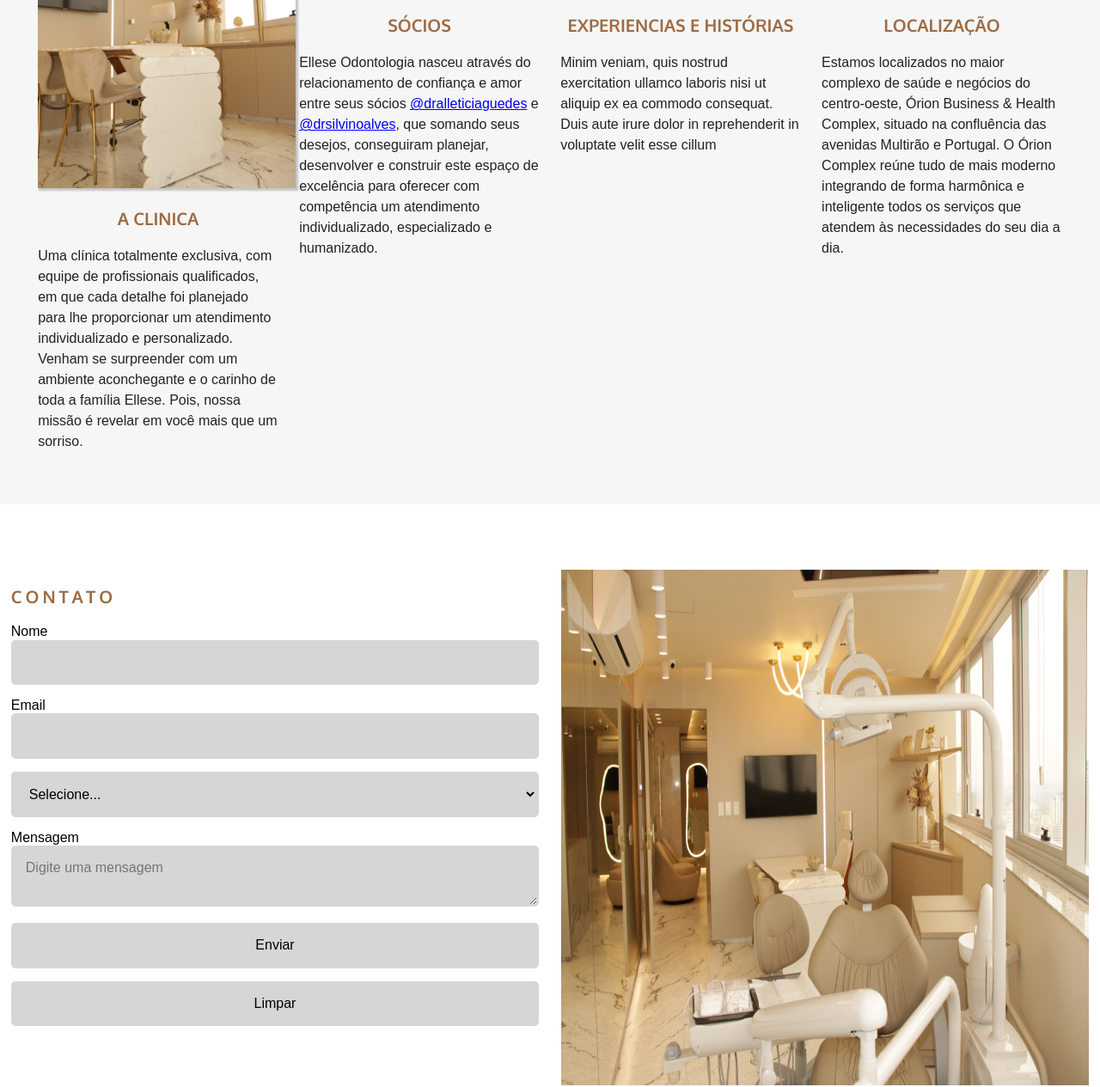
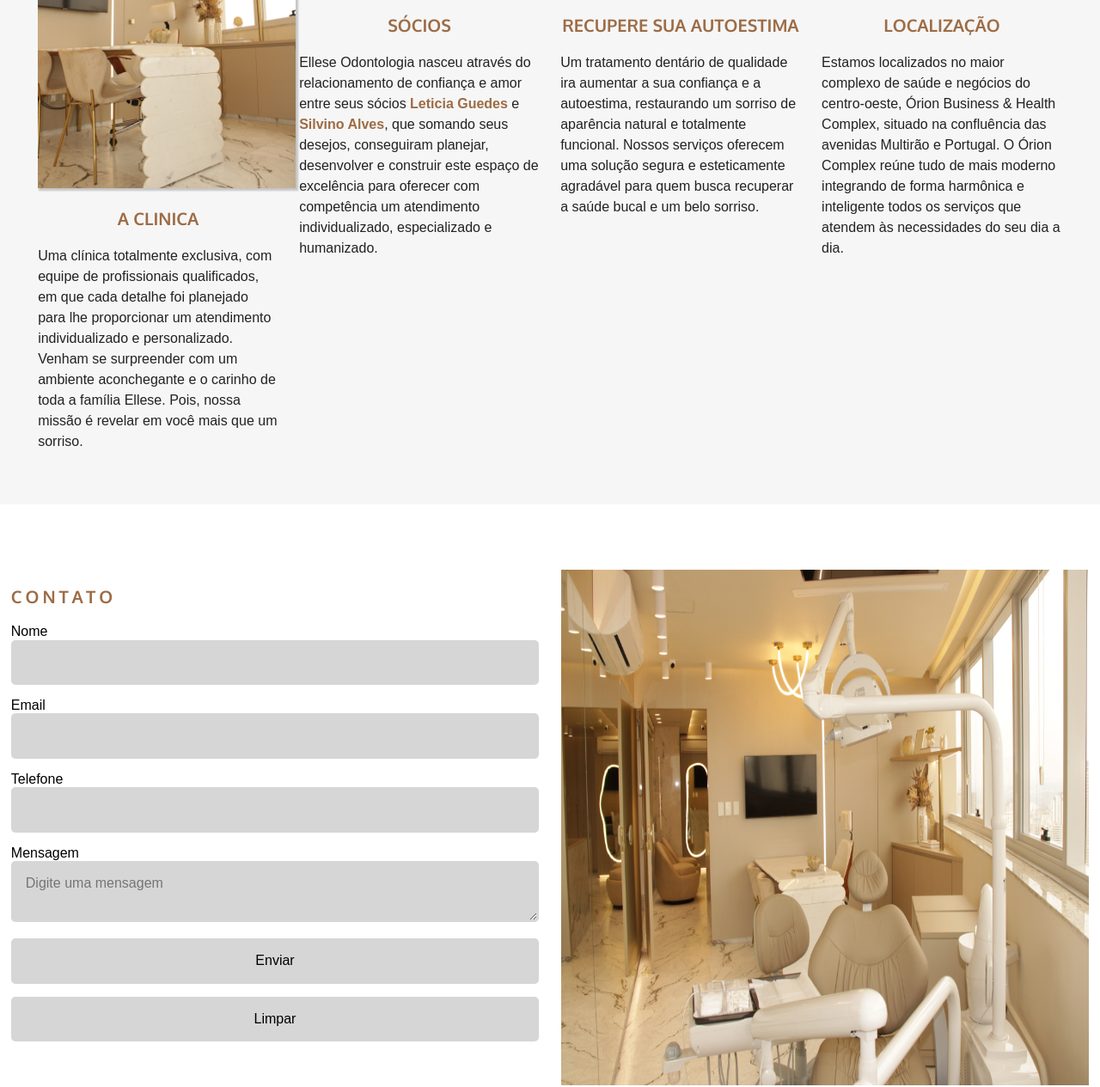
Before and after one commit to heitorgf/ProjetoEllise, a plain HTML site: page index.html in a window 1280 px wide. Shown: the part 2056-3321 px from the top of the page at 86% size. Drawn offline with Linux system fonts and the light colour scheme; files whose address does not match are found by name.

Commit message:
formulario pronto

```diff
--- a/css/main.css
+++ b/css/main.css
@@ -18,7 +18,7 @@ text-align: center;
 }
 .content-about{
     height: fit-content;
-    background-color: #cac0b6;
+    background-color: #f6f6f6;
 
 }
 .content-about .button {
@@ -183,7 +183,16 @@ text-align: center;
 .main-content {
     padding: 2em;
 }
+.middle-content-decoration a{
+    text-decoration: none;
+    color: #9D6C45;
 
+}
+.middle-content-decoration a:hover{
+
+    color: #EBDEC5;
+
+}
 .main-content p {
     line-height: 1.5;
 }
@@ -226,7 +235,7 @@ text-align: center;
     color: #83969f;
     text-align: center;
     padding-bottom: 2em;
-    height: 350px;
+    height: 370px;
 }
 
 .final-menushare {
@@ -291,7 +300,13 @@ input[type="radio"],
 input[type="checkbox"] {
     width: auto;
 }
-
+.final-link a{
+    color: gray;
+    text-decoration: none;
+}
+.final-link a:hover{
+    color: rgb(173, 172, 172);
+}
  @media screen and (min-width: 0) {
 
     .bside-1 {
--- a/index.html
+++ b/index.html
@@ -118,9 +118,9 @@
         <article class="col-1-4">
             <span><img src="images/thumbs/IMG_9804.JPG" width="300px" alt=""></span>
             <h3 class="middle-content-title"> Sócios</h3>
-            <p> Ellese Odontologia nasceu através do relacionamento de confiança e amor entre seus sócios
-                <a href="https://www.instagram.com/dralleticiaguedes/">@dralleticiaguedes</a> e <a
-                    href="https://www.instagram.com/drsilvinoalves/">@drsilvinoalves</a>, que
+            <p class="middle-content-decoration"> Ellese Odontologia nasceu através do relacionamento de confiança e amor entre seus sócios
+                <a href="https://www.instagram.com/dralleticiaguedes/"><strong>Leticia Guedes</strong></a> e <a
+                    href="https://www.instagram.com/drsilvinoalves/"><strong>Silvino Alves</strong></a>, que
                 somando seus desejos, conseguiram planejar, desenvolver e
                 construir este espaço de excelência para oferecer com competência um atendimento individualizado,
                 especializado e humanizado.
@@ -129,10 +129,10 @@
         <article class="col-1-4">
             <span><img src="images/thumbs/IMG_2562.JPG" width="300px" alt=""></span>
             <h3 class="middle-content-title">
-                Experiencias e histórias</h3>
-            <p> Minim veniam, quis nostrud exercitation ullamco laboris nisi ut aliquip ex ea commodo consequat. Duis
-                aute irure
-                dolor in reprehenderit in voluptate velit esse cillum
+                Recupere sua autoestima</h3>
+            <p> Um tratamento dentário de qualidade ira aumentar a sua confiança e a autoestima, restaurando um sorriso
+                de aparência natural e totalmente funcional. Nossos serviços oferecem uma solução segura e esteticamente
+                agradável para quem busca recuperar a saúde bucal e um belo sorriso.
             </p>
         </article>
         <article class="col-1-4">
@@ -154,26 +154,21 @@
         <div id="contato-id">
 
             <div class="col-1-2">
-                <form>
+                <form action="https://api.staticforms.xyz/submit" method="post">
                     <h3 class="main-content-title">Contato</h3>
                     <label for="name">Nome</label>
-                    <input type="text" name="nome" id="nome">
+                    <input type="text" name="name" id="nome" autocomplete="off">
                     <label for="name">Email</label>
-                    <input type="email" name="email" id="email">
-                    <select>
-                        <option value="0">Selecione... </option>
-                        <option value="1">Consulta</option>
-                        <option value="2">Retorno</option>
-                        <option value="3">Cirurgia</option>
-                        <option value="4">Implante</option>
-                        <option value="5">Lentes de contato dentais</option>
-                    </select>
-
-                    <label for="msg">Mensagem </label>
-                    <textarea placeholder="Digite uma mensagem" name="msg" id="msg"></textarea>
+                    <input type="email" name="email" id="email" autocomplete="off">
+                    <label for="phone">Telefone</label>
+                    <input type="text" name="phone" id="phone" autocomplete="off">
+                    <label for="message">Mensagem </label>
+                    <textarea placeholder="Digite uma mensagem" name="message" id="message"></textarea>
                     <input type="submit" class="button-default button-default-big" value="Enviar">
                     <input type="reset" class="button-default button-default-stroke button-default-big" value="Limpar">
 
+                    <input type="hidden" name="accessKey" value="f51b0310-b8b2-4f5d-a7b2-d9958d9be864">
+                    <input type="hidden" name="redirectTo" value="http://127.0.0.1:5500/obrigado.html">
                 </form>
 
             </div>
@@ -222,6 +217,7 @@
                 <img src="images/Logotipo c.png" alt="Logo Ellise do footer">
 
             </div>
+            <p class="final-link"><a href="https://www.instagram.com/ti.heitorguedes/">@ti.heitor</a></p>
         </div>
     </footer>
 
```
Also changed, not shown: obrigado.html (added, +13 -0 lines).
